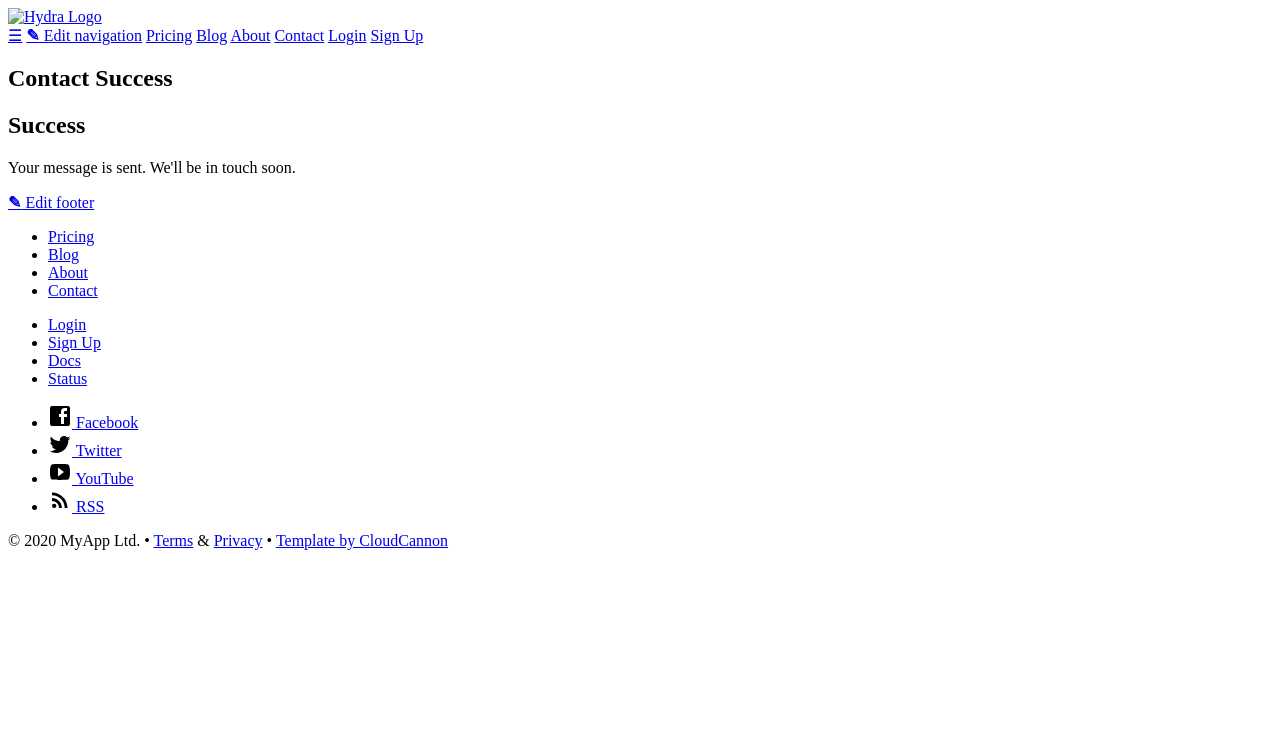
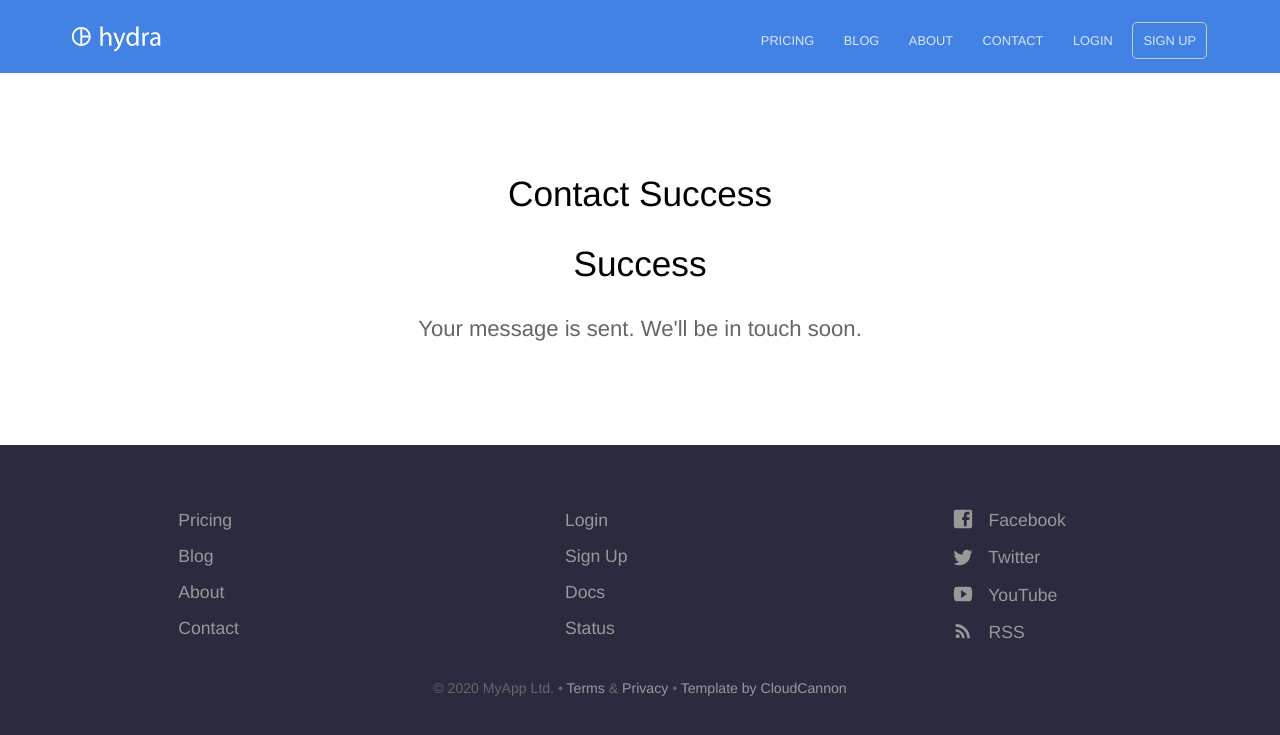
Before and after one commit to Nabu-Writing/NabuWebsite, a Jekyll site: the page built from contact-success.html, in a window 1280 px wide. Shown: the top 735 px of the page. Built offline with Jekyll 4.4.1, drawn with Linux system fonts in a browser that asks for light colours; part of the change alters nothing that is shown.

```diff
--- a/_config.yml
+++ b/_config.yml
@@ -2,8 +2,8 @@
 # Site
 
 title: Nabu
-url: "https://nabu-writing.github.io/"
-baseurl: "NabuWebsite"
+url: "https://nabu-writing.github.io"
+baseurl: ""
 google_analytics_key:
 google_maps_javascript_api_key:
 disqus_shortname:
```
